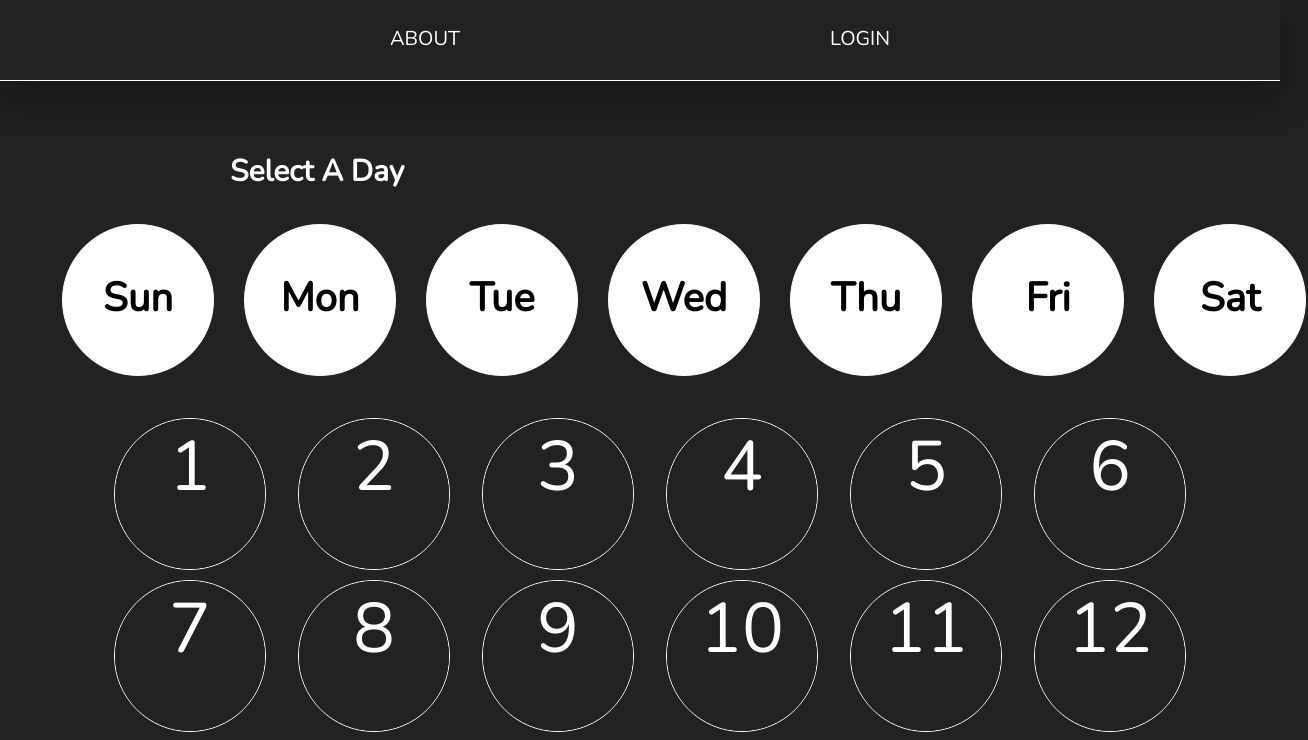
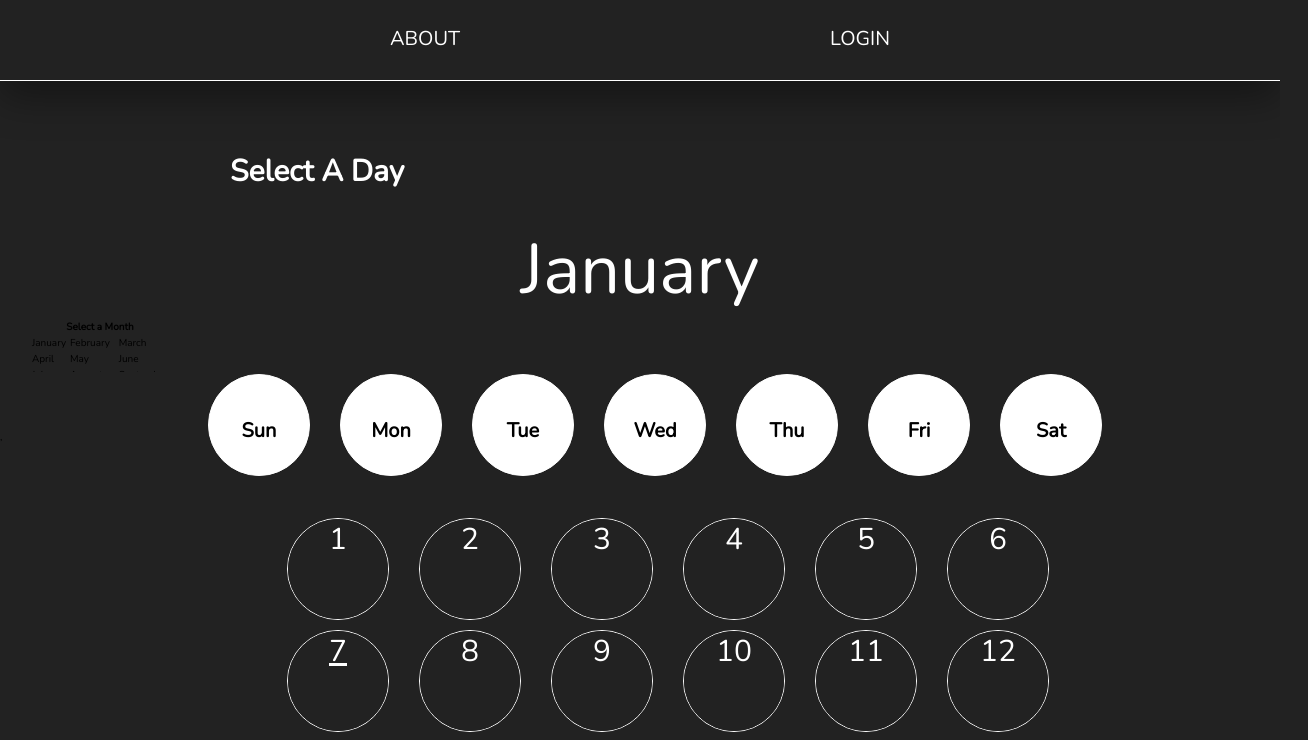
Before and after one commit to AladdinOmar61/mitchs-math, a React (Create React App) app: page /details in a window 1280 px wide. Shown: the top 740 px of the page, 1308 px wide, since content can reach past the window. Built offline with nearby package versions, Linux system fonts and the light colour scheme.

Commit message:
started developing select month function

```diff
--- a/src/components/Calendar.js
+++ b/src/components/Calendar.js
@@ -6,10 +6,58 @@ export default class Calendar extends React.Component {
 
   state = {
     dateObject: moment(),
+    allMonths: moment.months(),
   };
 
   daysInMonth = () => {
     return this.state.dateObject.daysInMonth();
+  };
+
+  currentDay = () => {
+    return this.state.dateObject.format("D");
+  };
+
+  month = () => {
+    return this.state.dateObject.format("MMMM");
+  };
+
+  monthList = (props) => {
+    let months = [];
+    props.data.map((data) => {
+      months.push(
+        <td>
+          <span>{data}</span>
+        </td>
+      );
+    });
+
+    let rows = [];
+    let cells = [];
+
+    months.forEach((row, i) => {
+      if (i % 3 !== 0 || i == 0) {
+        cells.push(row);
+      } else {
+        rows.push(cells);
+        cells = [];
+        cells.push(row);
+      }
+    });
+    rows.push(cells);
+
+    let monthList = rows.map((d, i) => {
+      return <tr>{d}</tr>;
+    });
+    return (
+      <table className="calendar-month">
+        <thead>
+          <tr>
+            <th colspan="4">Select a Month</th>
+          </tr>
+        </thead>
+        <tbody>{monthList}</tbody>
+      </table>
+    );
   };
 
   firstDayOfMonth = () => {
@@ -34,8 +82,9 @@ export default class Calendar extends React.Component {
     }
     let daysInMonth = [];
     for (let d = 1; d <= this.daysInMonth(); d++) {
+      let currentDay = d == this.currentDay() ? "today" : "";
       daysInMonth.push(
-        <td key={d} className="calendar-day">
+        <td key={d} className={`calendar-day ${currentDay}`}>
           <span className="day-num">{d}</span>
         </td>
       );
@@ -60,10 +109,15 @@ export default class Calendar extends React.Component {
       let daysInMonth = rows.map((d, i) => {
         return <tr>{d}</tr>;
       });
-
     });
     return (
       <div className="calendar">
+        <div className="tail-datetime-calendar">
+          <div className="calendar-navi">{this.month()}</div>
+        </div>
+        <div className="calendar-date">
+          <this.monthList data={moment.months()} />
+        </div>
         <table className="calendar-table">
           <thead>
             <tr className="week-table">{weekdayshortname}</tr>
--- a/src/sass/components/Calendar.scss
+++ b/src/sass/components/Calendar.scss
@@ -1,5 +1,13 @@
 .calendar {
   margin-top: 3rem;
+  position: relative;
+}
+
+.calendar-table {
+  z-index: 1;
+  position: absolute;
+  top: 15rem;
+  left: 0;
 }
 
 .week-table {
@@ -7,7 +15,7 @@
   flex-direction: row;
   justify-content: center;
   align-items: center;
-  font-size: 4rem;
+  font-size: 2rem;
   color: $black;
 }
 
@@ -16,8 +24,8 @@
   background-color: $white;
   border: solid white 1px;
   border-radius: 100px;
-  width: 15rem;
-  height: 15rem;
+  width: 10rem;
+  height: 10rem;
   margin-left: 3rem;
 }
 
@@ -33,13 +41,13 @@
 .calendar-day {
   z-index: 2;
   position: relative;
-  width: 15rem;
-  height: 15rem;
-  margin-left: 3.2rem;
+  width: 10rem;
+  height: 10rem;
+  margin-left: 3rem;
   margin-top: 1rem;
   border: solid white 1px;
   border-radius: 100px;
-  transition: all .3s;
+  transition: all 0.3s;
 
   &:hover .day-num {
     background-color: $white;
@@ -49,22 +57,47 @@
 
 .days {
   margin-top: 3rem;
-  margin-left: 5rem;
+  margin-left: 22.5rem;
   display: flex;
   flex-wrap: wrap;
   color: $white;
+  width: 75%;
 }
 
 .day-num {
+  cursor: pointer;
   z-index: 1;
   border-radius: 100px;
   width: 100%;
   height: 100%;
-  font-size: 7rem;
+  font-size: 3rem;
   position: absolute;
   text-align: center;
   top: 50%;
   left: 50%;
   transform: translate(-50%, -50%);
-  transition: all .3s;
+  transition: all 0.3s;
 }
+
+.today > .day-num {
+  text-decoration: underline;
+}
+
+.calendar-navi {
+  font-size: 7rem;
+  margin: 0 auto;
+  text-align: center;
+  color: $white;
+}
+
+// .calendar-month {
+//   z-index: 10;
+//   margin: 0 auto 0 35rem;
+//   text-align: center;
+//   border: solid white 1px;
+//   position: absolute;
+//   font-size: 5rem;
+//   width: 40rem;
+//   height: 10rem;
+//   color: $white;
+// }
```
